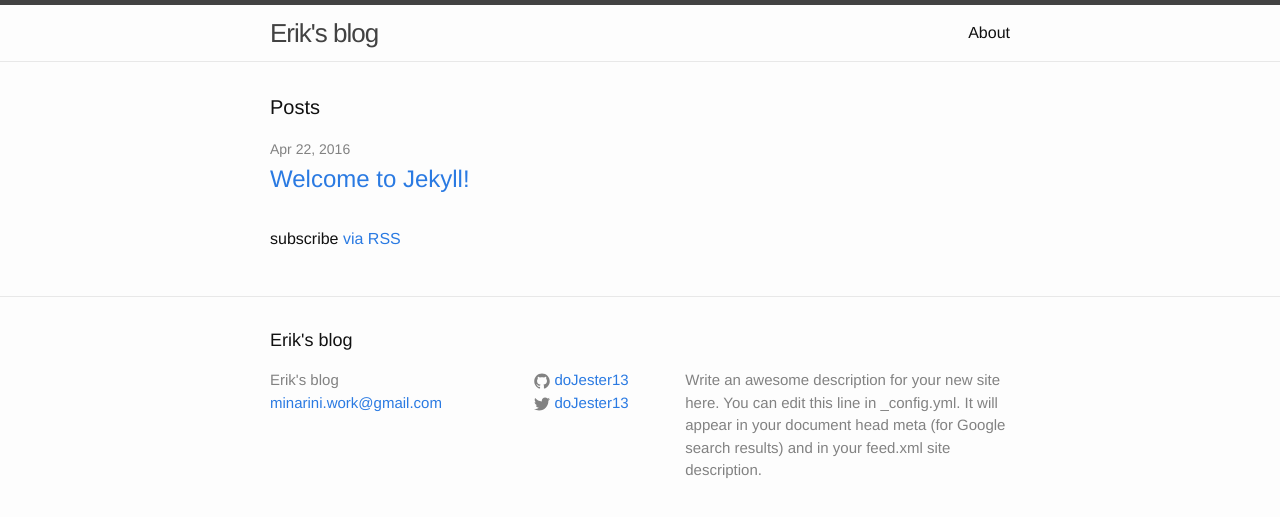
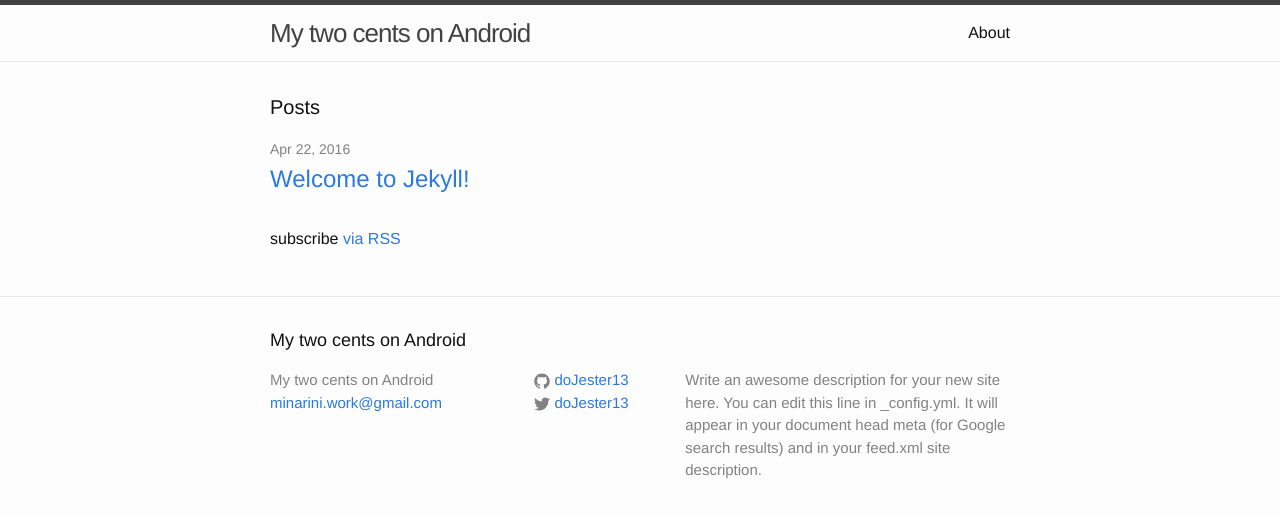
Before and after one commit to doJester13/blog, a Jekyll site: the page built from index.html, in a window 1280 px wide. Shown: the top 517 px of the page. Built offline with Jekyll 4.4.1, drawn with Linux system fonts in a browser that asks for light colours.

```diff
--- a/_config.yml
+++ b/_config.yml
@@ -6,7 +6,7 @@
 # 'jekyll serve'. If you change this file, please restart the server process.
 
 # Site settings
-title: Erik's blog
+title: My two cents on Android
 email: minarini.work@gmail.com
 description: > # this means to ignore newlines until "baseurl:"
   Write an awesome description for your new site here. You can edit this
```
